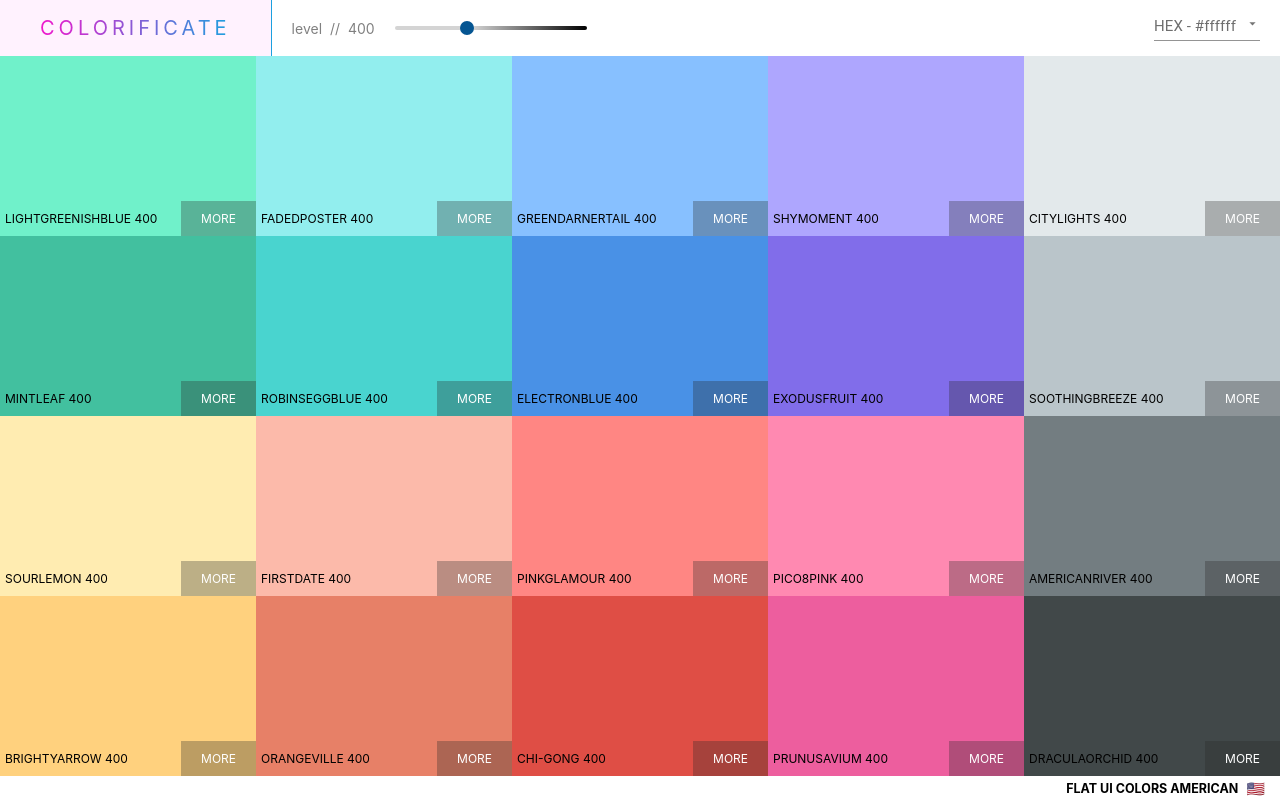
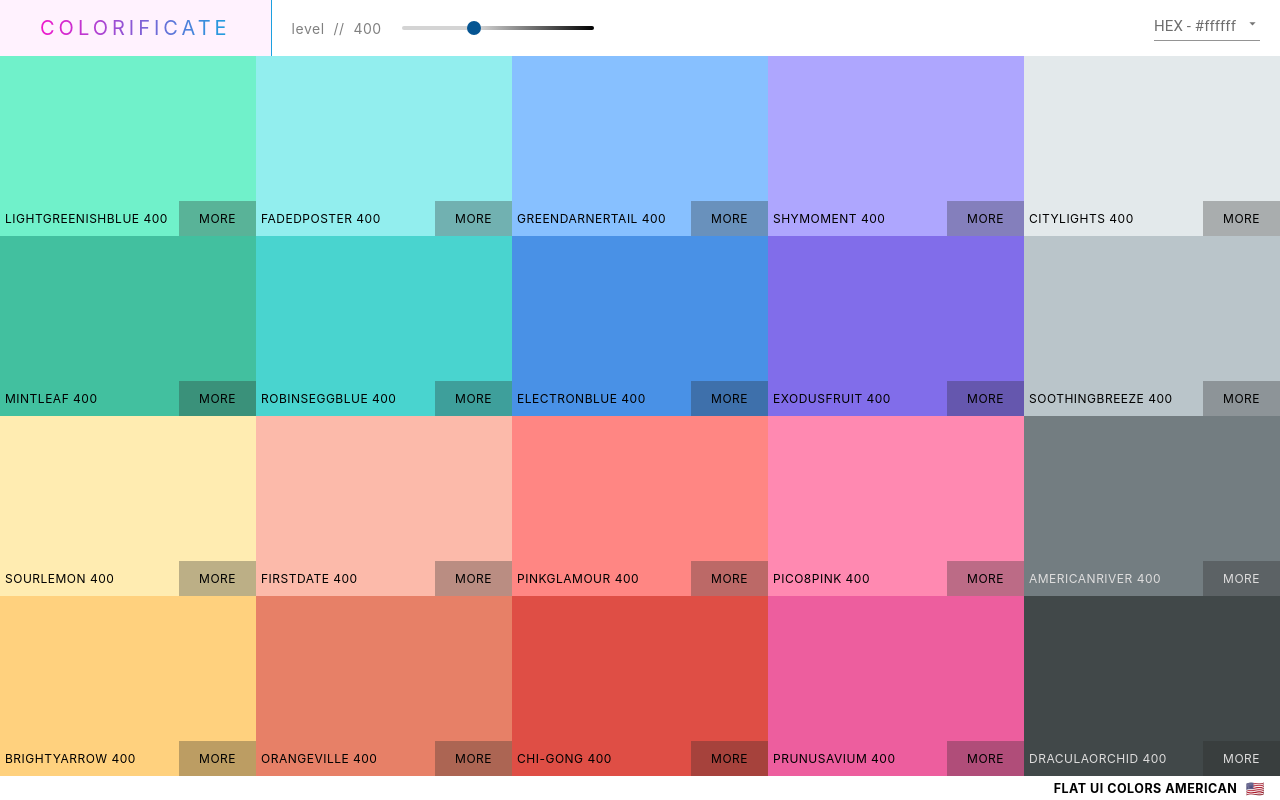
Before and after one commit to JamesMAWalker/colorificate, a React (Create React App) app: page /palette/flat-ui-colors-american in a window 1280 px wide. Built offline with nearby package versions, Linux system fonts and the light colour scheme.

Commit message:
Change text color with bgco luminance using Chroma-js.

```diff
--- a/src/components/palette/color-box.component.jsx
+++ b/src/components/palette/color-box.component.jsx
@@ -1,6 +1,7 @@
 import React, { Component } from 'react';
 import { CopyToClipboard } from 'react-copy-to-clipboard';
 import { Link } from 'react-router-dom';
+import chroma from 'chroma-js';
 
 import '../../styles/color-box.styles.scss';
 
@@ -22,6 +23,8 @@ class ColorBox extends Component {
 
   render() {
     const { bgco, name, palID, clrID, showLink } = this.props;
+    const isDarkClr = chroma(bgco).luminance() <= .2;
+    const isLightClr = chroma(bgco).luminance() >= .5;
 
     let isCopied = this.state.copied === true ? 'show' : '';
 
@@ -32,14 +35,15 @@ class ColorBox extends Component {
             className={`copy-overlay ${isCopied}`}
             style={{ backgroundColor: bgco }}
           />
-          <div className={`copy-message ${isCopied}`}>
+          <div
+            className={`copy-message ${isCopied} ${isLightClr && 'dark-text'}`}
+          >
             <h1>
               COPIED <br /> {bgco}
             </h1>
-            <p></p>
           </div>
           <button className='copy-btn'>COPY</button>
-          <div className='color-content'>
+          <div className={`color-content ${isDarkClr && 'light-text'}`}>
             <span>{name}</span>
             {showLink && (
               <Link
--- a/src/components/palette/palette-list.component.jsx
+++ b/src/components/palette/palette-list.component.jsx
@@ -44,7 +44,7 @@ class PaletteList extends Component {
 
 
     let listOfPalettes = palettes.map(p => (
-      <MiniPalette {...p} handleClick={() => this.goToPalette(p.id)} />
+      <MiniPalette key={p.id} {...p} handleClick={() => this.goToPalette(p.id)} />
     ));
 
     return (
--- a/src/components/palette/single-color-palette.component.jsx
+++ b/src/components/palette/single-color-palette.component.jsx
@@ -28,8 +28,6 @@ class SingleColorPalette extends Component {
     for (let key in allClrs) {
       shades = shades.concat(allClrs[key].filter((c) => c.id === focusClr));
     }
-
-    console.log(shades);
 
     return shades.slice(1);
   };
--- a/src/index.css
+++ b/src/index.css
@@ -9,6 +9,7 @@ body {
 
 html {
   font-size: 10px;
+  letter-spacing: .5px;
 }
 
 html ::-webkit-scrollbar {
--- a/src/styles/color-box.styles.scss
+++ b/src/styles/color-box.styles.scss
@@ -59,6 +59,10 @@
   text-transform: uppercase;
   font-size: 1.2rem;
 
+  &.light-text {
+    color: rgb(223, 222, 222);
+  }
+
   & span {
     margin: 5px;
   }
@@ -69,7 +73,7 @@
   padding: 1rem 2rem;
   cursor: pointer;
   text-decoration: none;
-  color: white;
+  color: inherit;
 
   &:hover {
     background: rgba(190, 190, 190, 0.308);
@@ -111,6 +115,10 @@
   color: white;
   transition: all .5s ease-in-out .2s;
 
+  &.dark-text {
+    color: rgb(128, 128, 128);
+  }
+
   & h1 {
     width: 100vw;
     text-align: center;
```
